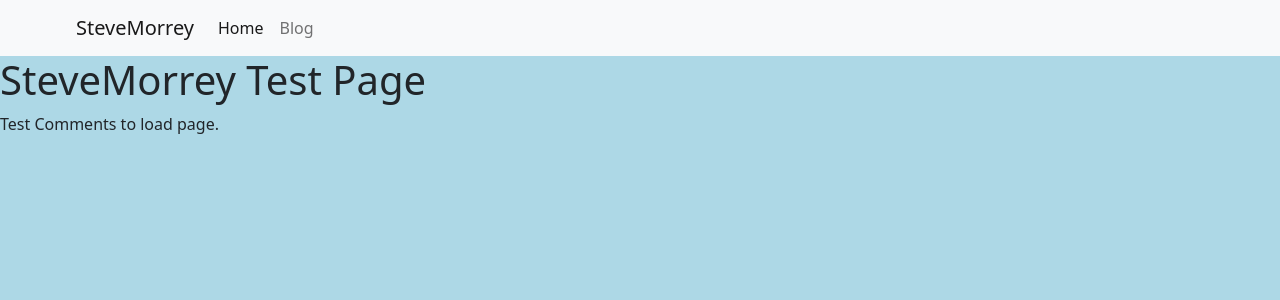
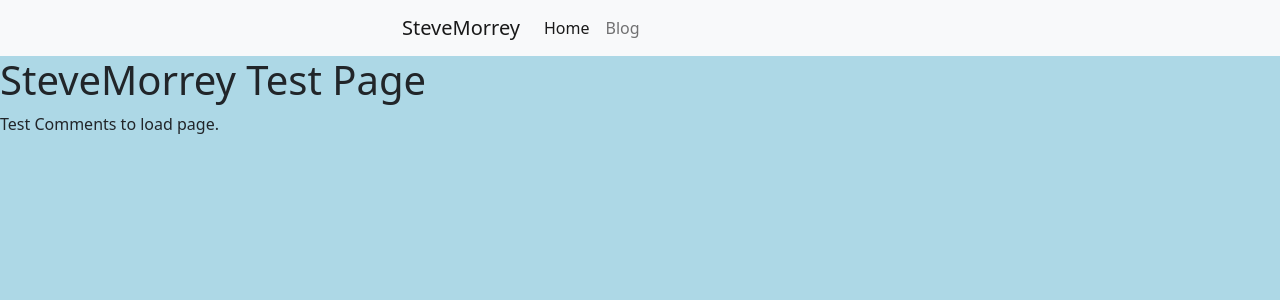
Before and after one commit to stevemorrey/stevemorrey.github.io, a Jekyll site: the page built from index.md, in a window 1280 px wide. Shown: the top 300 px of the page. Built offline with Jekyll 4.4.1, drawn with Linux system fonts in a browser that asks for light colours.

Commit message:
Update main.css

```diff
--- a/assets/css/main.css
+++ b/assets/css/main.css
@@ -3,5 +3,5 @@ body {
   }
 
 nav .container-fluid {
-  width: 90%;
+  width: 500px;
 }
```
